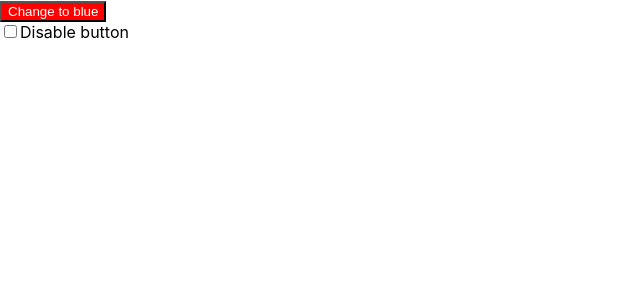
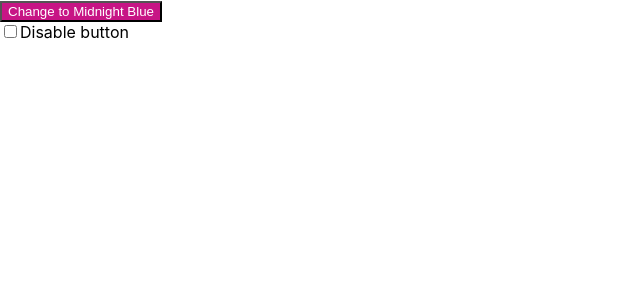
Before and after one commit to RHaddlesey/colour-button-jest-test, a React (Create React App) app: page / in a window 1280 px wide. Shown: the top 300 px of the page, without its empty margins (0-640 px from the left). Built offline with nearby package versions, Linux system fonts and the light colour scheme.

Commit message:
change colour names and update tests

```diff
--- a/src/App.js
+++ b/src/App.js
@@ -1,14 +1,16 @@
 import { useState } from 'react';
 
 export function replaceCamelCaseWithSpaces(colourName) {
+  // regular expression
   return colourName.replace(/\B([A-Z])\B/g, ' $1');
 }
 
 function App() {
-  const [buttonColour, setButtonColour] = useState('red');
+  const [buttonColour, setButtonColour] = useState('MediumVioletRed');
   const [disabled, setDisabled] = useState(false);
 
-  const newButtonColour = buttonColour === 'red' ? 'blue' : 'red';
+  const newButtonColour =
+    buttonColour === 'MediumVioletRed' ? 'MidnightBlue' : 'MediumVioletRed';
 
   return (
     <div className='App'>
@@ -20,7 +22,7 @@ function App() {
         onClick={() => setButtonColour(newButtonColour)}
         disabled={disabled}
       >
-        Change to {newButtonColour}
+        Change to {replaceCamelCaseWithSpaces(newButtonColour)}
       </button>
       <br />
       <input
```
Also changed, not shown: 1 other file (tests, documents, lock files or other folders).
